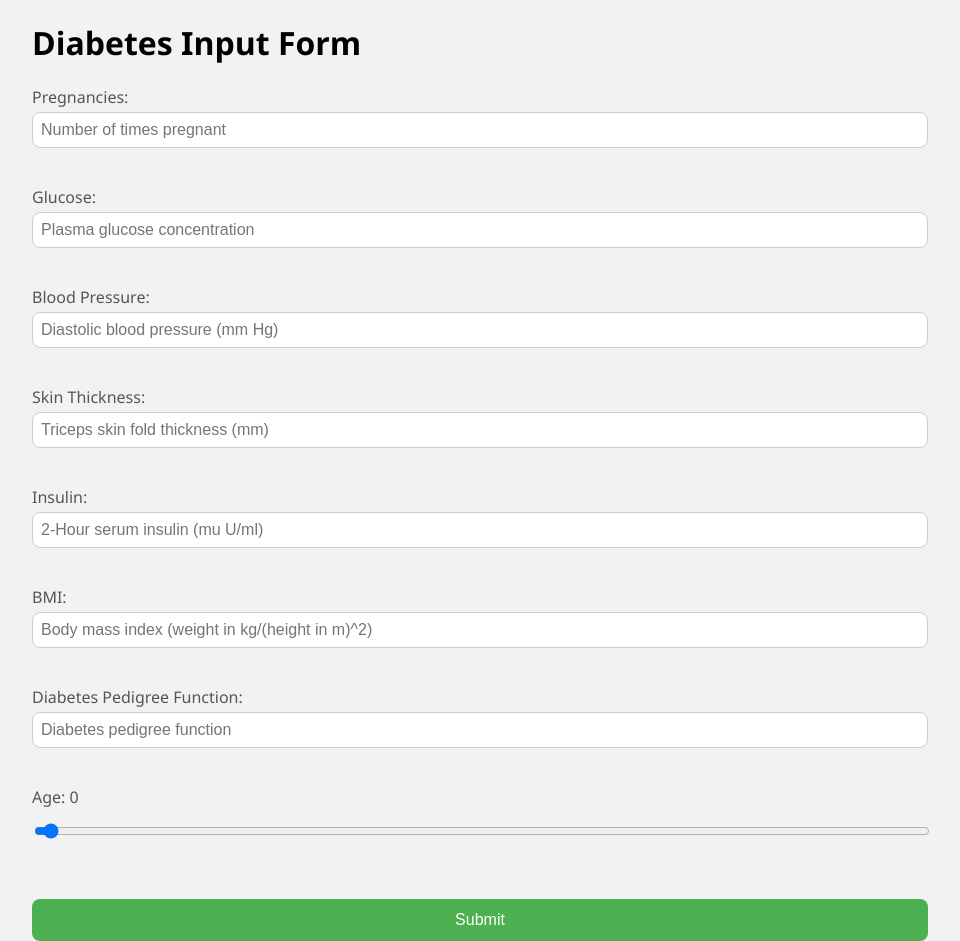
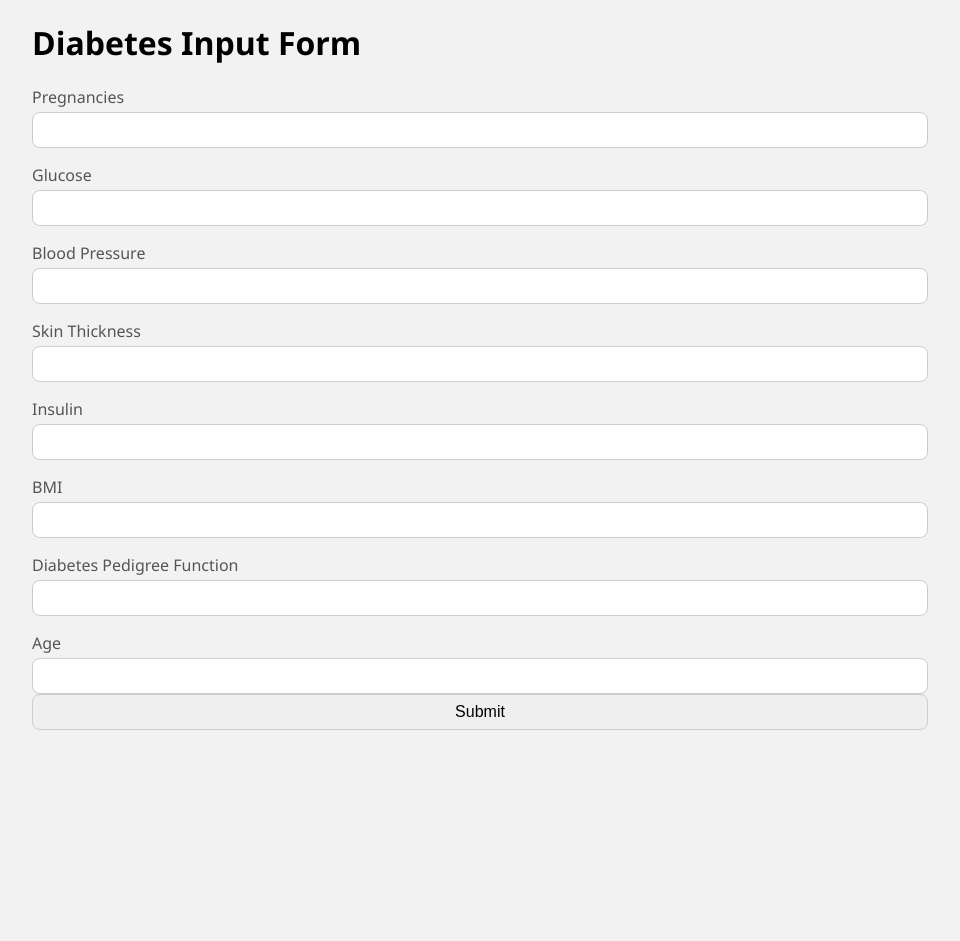
Before and after one commit to Arman-HR/Module3Assignment, a Flask app: page / in a window 1280 px wide. Shown: the whole page, without its empty margins (160-1120 px from the left). After the commit the page ends 730 px from the top, so only its background shows below. Run offline with Flask 3, Linux system fonts and the light colour scheme.

Commit message:
form voor diabetes nu met validatie enz

```diff
--- a/App/App.py
+++ b/App/App.py
@@ -1,16 +1,17 @@
-from flask import Flask, jsonify, render_template, request
+from flask import Flask, jsonify, render_template, request, redirect, url_for
+import secrets
+from DiabetesForm import DiabetesForm
 
 app = Flask(__name__)
+app.secret_key = secrets.token_hex(32)
 
 
-@app.route('/predict', methods=['POST'])
-def predict():
-    # met deze data kan dr nou verder mee gewerkt worden in het model
-    data = request.form
-    json_data = jsonify(data)
-    return json_data
-
-
-@app.route('/')
+@app.route('/', methods=['POST', 'GET'])
 def index():
-    return render_template("index.html")
+    form = DiabetesForm()
+    if form.validate_on_submit():
+        # met deze data kan dr nou verder mee gewerkt worden in het model
+        data = request.form
+        json_data = jsonify(data)
+        return json_data
+    return render_template('index.html', form=form)
--- /dev/null
+++ b/App/DiabetesForm.py
@@ -0,0 +1,39 @@
+from flask_wtf import FlaskForm
+from wtforms import IntegerField, FloatField, SubmitField
+from wtforms.validators import DataRequired, NumberRange
+
+
+class DiabetesForm(FlaskForm):
+    Pregnancies = IntegerField(
+        "Pregnancies",
+        validators=[DataRequired(), NumberRange(min=0)]
+    )
+    Glucose = IntegerField(
+        "Glucose",
+        validators=[DataRequired(), NumberRange(min=0)]
+    )
+    BloodPressure = IntegerField(
+        "Blood Pressure",
+        validators=[DataRequired(), NumberRange(min=0)]
+    )
+    SkinThickness = IntegerField(
+        "Skin Thickness",
+        validators=[DataRequired(), NumberRange(min=0)]
+    )
+    Insulin = IntegerField(
+        "Insulin",
+        validators=[DataRequired(), NumberRange(min=0)]
+    )
+    BMI = FloatField(
+        "BMI",
+        validators=[DataRequired(), NumberRange(min=0)]
+    )
+    DiabetesPedigreeFunction = FloatField(
+        "Diabetes Pedigree Function",
+        validators=[DataRequired(), NumberRange(min=0)]
+    )
+    Age = IntegerField(
+        "Age",
+        validators=[DataRequired(), NumberRange(min=0, max=130)]
+    )
+    Submit = SubmitField("Submit")
--- a/App/templates/index.html
+++ b/App/templates/index.html
@@ -37,7 +37,7 @@
       color: #555;
     }
 
-    input[type="number"], input[type="range"] {
+    input {
       width: 100%;
       padding: 0.5rem;
       border: 1px solid #ccc;
@@ -66,32 +66,17 @@
 </head>
 <body>
   <h1>Diabetes Input Form</h1>
-  <form action="{{ url_for('predict') }}" method="POST">
-    <label for="pregnancies">Pregnancies:</label>
-    <input type="number" placeholder="Number of times pregnant" id="pregnancies" name="Pregnancies" required><br><br>
-
-    <label for="glucose">Glucose:</label>
-    <input type="number" placeholder="Plasma glucose concentration" id="glucose" name="Glucose" required><br><br>
-
-    <label for="bloodpressure">Blood Pressure:</label>
-    <input type="number" placeholder="Diastolic blood pressure (mm Hg)" id="bloodpressure" name="BloodPressure" required><br><br>
-
-    <label for="skinthickness">Skin Thickness:</label>
-    <input type="number" placeholder="Triceps skin fold thickness (mm)" id="skinthickness" name="SkinThickness" required><br><br>
-
-    <label for="insulin">Insulin:</label>
-    <input type="number" placeholder="2-Hour serum insulin (mu U/ml)" id="insulin" name="Insulin" required><br><br>
-
-    <label for="bmi">BMI:</label>
-    <input type="number" placeholder="Body mass index (weight in kg/(height in m)^2)" step="0.1" id="bmi" name="BMI" required><br><br>
-
-    <label for="dpf">Diabetes Pedigree Function:</label>
-    <input type="number" placeholder="Diabetes pedigree function" step="0.01" id="dpf" name="DiabetesPedigreeFunction" required><br><br>
-
-	<label for="age">Age: <span id="ageOutput">0</span></label>
-    <input type="range" placeholder="Age in years" id="age" name="Age" value="0" max="130" min="0" step="1" oninput="changeRangeValue(this.value)" required><br><br>
-
-    <button type="submit">Submit</button>
+  <form method="POST">
+	{{ form.hidden_tag() }}
+    {{ form.Pregnancies.label }} {{ form.Pregnancies(size=32) }}<br>
+    {{ form.Glucose.label }} {{ form.Glucose(size=32) }}<br>
+    {{ form.BloodPressure.label }} {{ form.BloodPressure(size=32) }}<br>
+    {{ form.SkinThickness.label }} {{ form.SkinThickness(size=32) }}<br>
+    {{ form.Insulin.label }} {{ form.Insulin(size=32) }}<br>
+    {{ form.BMI.label }} {{ form.BMI(size=32) }}<br>
+    {{ form.DiabetesPedigreeFunction.label }} {{ form.DiabetesPedigreeFunction(size=32) }}<br>
+    {{ form.Age.label }} {{ form.Age(size=32) }}<br>
+    {{ form.Submit() }}
   </form>
 </body>
 <script>
```
